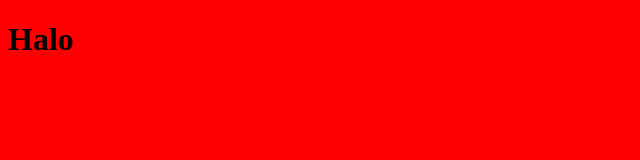
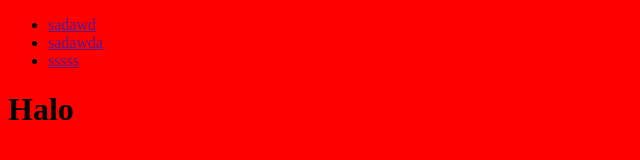
Before and after one commit to Lanang-123/test-santuy, a plain HTML site: page index.html in a window 1280 px wide. Shown: the whole page, without its empty margins (0-640 px from the left). Drawn offline with Linux system fonts and the light colour scheme.

Commit message:
membuat navbar

```diff
--- a/index.html
+++ b/index.html
@@ -8,6 +8,11 @@
     <link rel="stylesheet" href="style.css">
 </head>
 <body>
+    <ul>
+        <li><a href="">sadawd</a></li>
+        <li><a href="">sadawda</a></li>
+        <li><a href="">sssss</a></li>
+    </ul>
     <h1>Halo</h1>
 
     <script src="script.js"></script>
```
